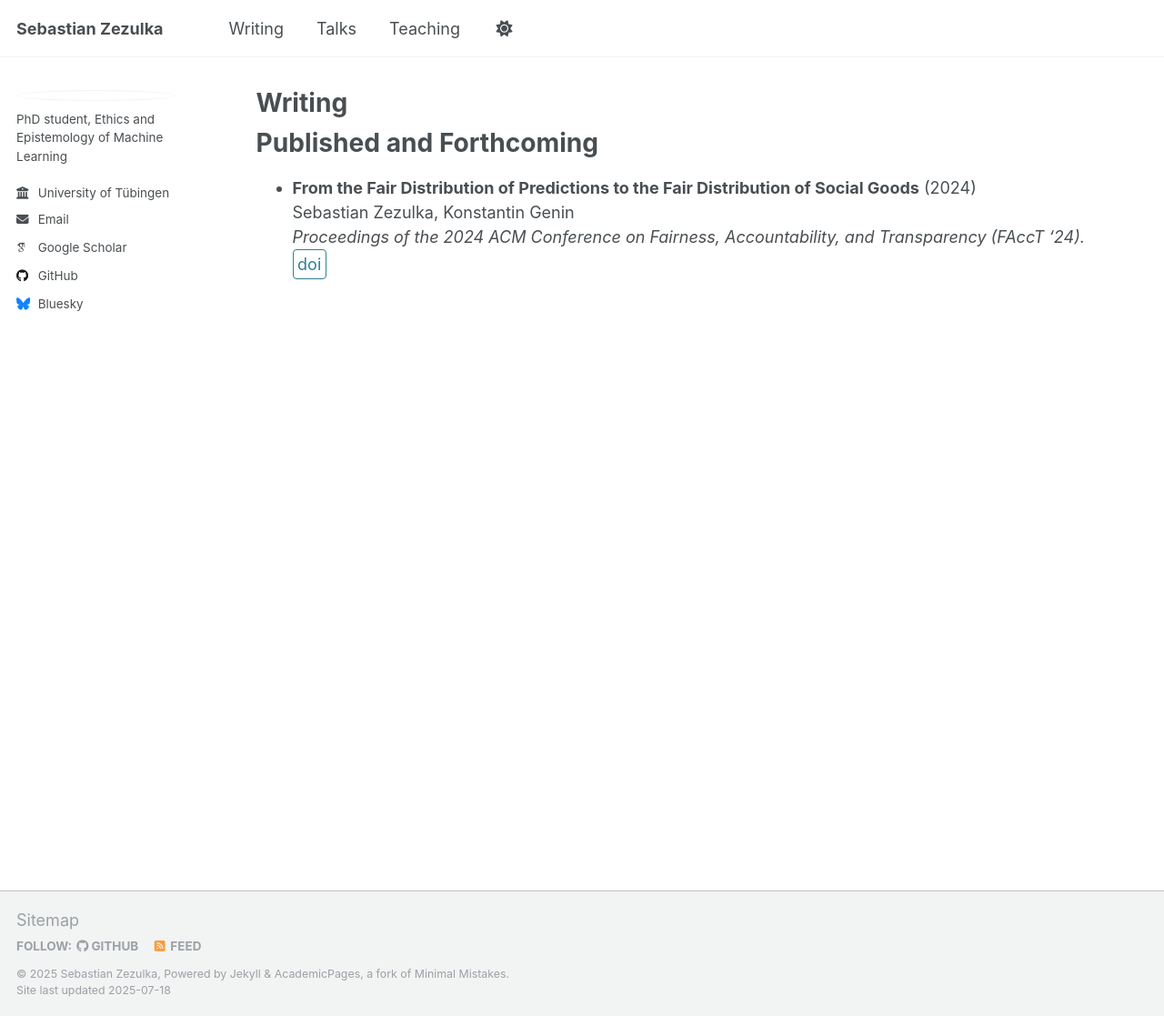
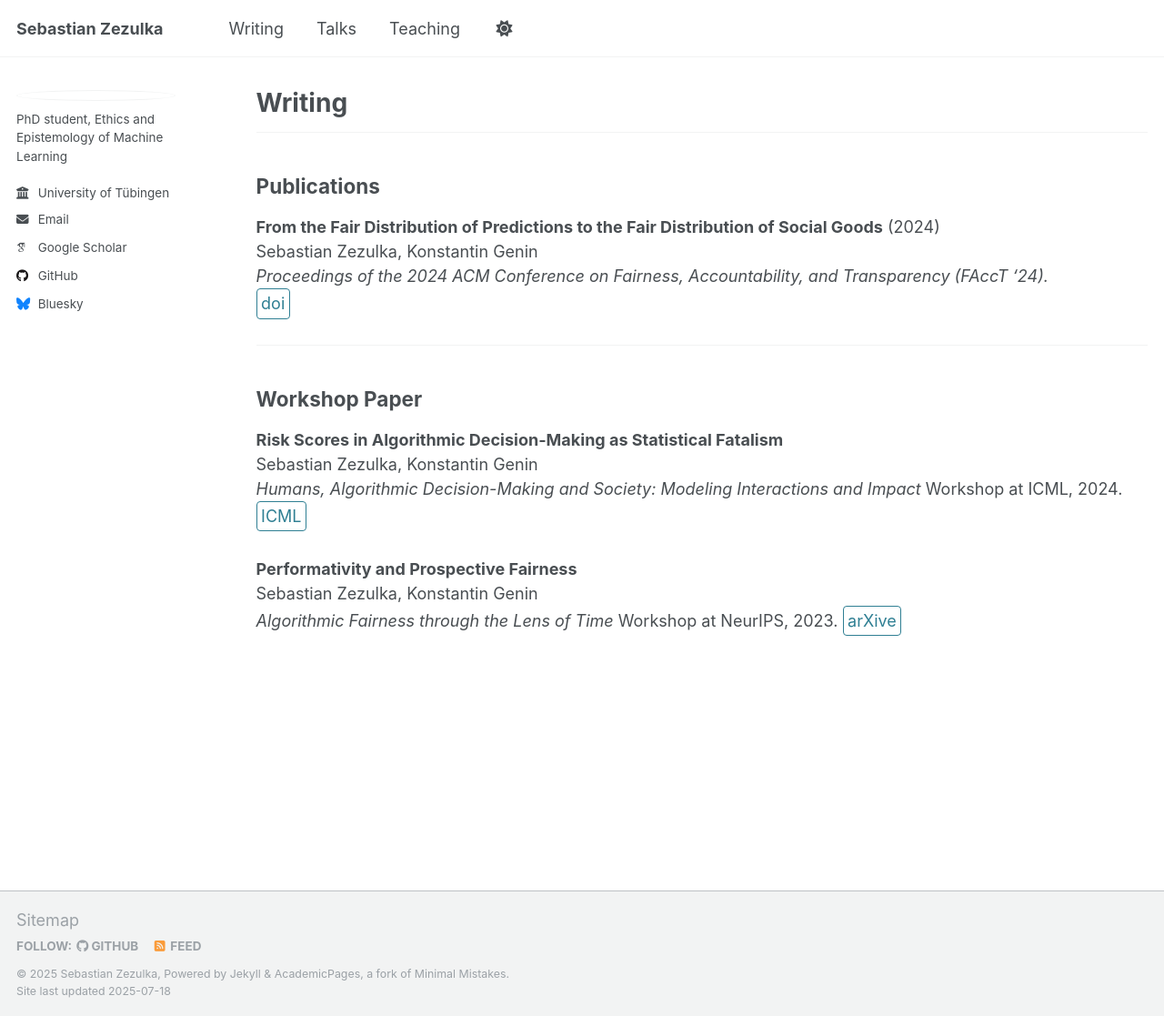
Before and after one commit to sezezulka/sezezulka.github.io, a Jekyll site: the page built from _pages/writing.md, in a window 1280 px wide and 1117 px high. Shown: the whole window at 91% size. Built offline with Jekyll 4.4.1, drawn with Linux system fonts in a browser that asks for light colours; some web fonts are replaced; a script that is not in the unit is left out.

Commit message:
Updates Writing, Talks

```diff
--- a/_pages/writing.md
+++ b/_pages/writing.md
@@ -5,8 +5,23 @@ sitemap: false
 permalink: /writing/
 ---
 
-# Published and Forthcoming
-- **From the Fair Distribution of Predictions to the Fair Distribution of Social Goods** (2024) \
+---
+## Publications
+
+**From the Fair Distribution of Predictions to the Fair Distribution of Social Goods** (2024) \
 Sebastian Zezulka, Konstantin Genin \
 *Proceedings of the 2024 ACM Conference on Fairness, Accountability, and Transparency (FAccT '24).* \
-[doi](https://doi.org/10.1145/3630106.3659020){: .btn--research}{:taret="_blank"}
+[doi](https://doi.org/10.1145/3630106.3659020){: .btn--research}{:target="_blank"}
+
+---
+## Workshop Paper
+
+**Risk Scores in Algorithmic Decision-Making as Statistical Fatalism** \
+Sebastian Zezulka, Konstantin Genin \
+*Humans, Algorithmic Decision-Making and Society: Modeling Interactions and Impact* Workshop at ICML, 2024.
+[ICML](https://icml.cc/virtual/2024/38206){: .btn--research}{:target="_blank"}
+
+**Performativity and Prospective Fairness** \
+Sebastian Zezulka, Konstantin Genin \
+*Algorithmic Fairness through the Lens of Time* Workshop at NeurIPS, 2023.
+[arXive](https://doi.org/10.48550/arXiv.2310.08349){: .btn--research}{:target="_blank"}
```
Also changed, not shown: _pages/talks.md (+9 -6 lines), _pages/teaching.md (+2 -1 lines).
